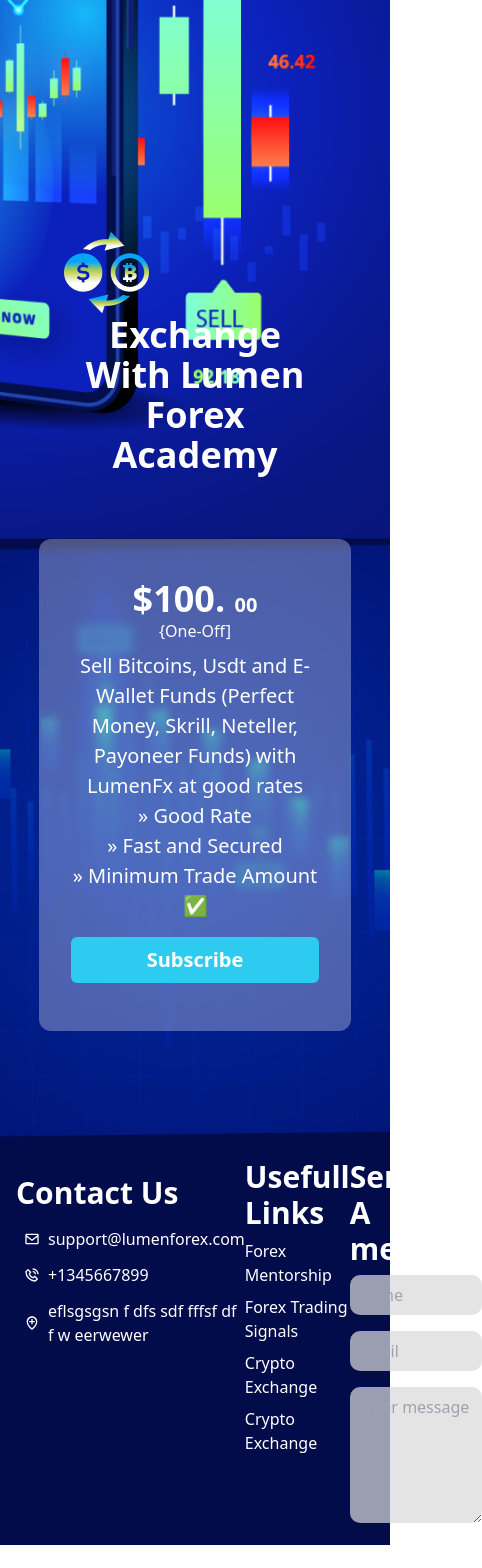
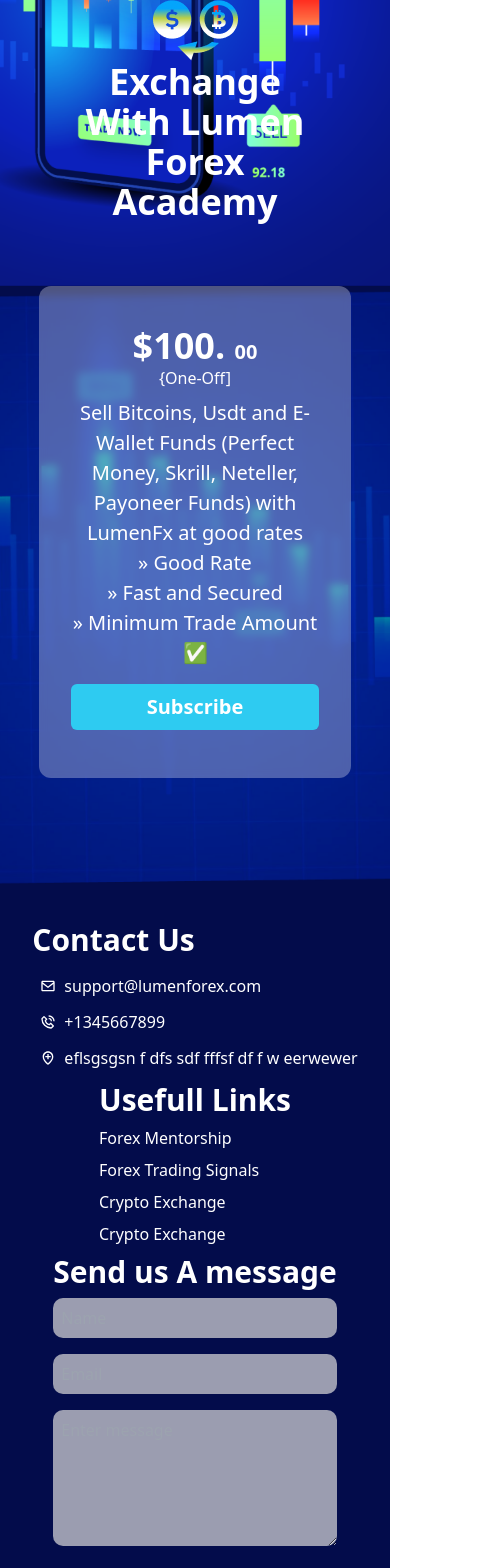
Before and after one commit to Nanocodes-Programming/forex-bang-frontend, a React (Create React App) app: page /exchange in a window 390 px wide. Shown: the part 305-1873 px from the top of the page, 482 px wide, since content can reach past the window. Before the commit the page ends 1850 px from the top, so only its background shows below. Built offline with nearby package versions, Linux system fonts and the light colour scheme.

Commit message:
uselinks modified

```diff
--- a/src/components/Footer.jsx
+++ b/src/components/Footer.jsx
@@ -5,7 +5,7 @@
 
 const Footer = () => {
   return (
-    <div className="flex justify-around p-[1rem] items-start bg-[#030C4B] text-white ">
+    <div className="flex flex-wrap justify-around p-[1rem] items-start bg-[#030C4B] text-white ">
       <FooterContact />
       <UseLInks />
       <FooterForm />
--- a/src/components/UseLInks.jsx
+++ b/src/components/UseLInks.jsx
@@ -3,7 +3,7 @@
 const UseLInks = () => {
   return (
     <div>
-      <h1 className="text-3xl font-bold">Usefull Links</h1>
+      <h1 className="text-3xl font-bold text-right">Usefull Links</h1>
       <p className="my-[0.5rem]">Forex Mentorship</p>
       <p className="my-[0.5rem]">Forex Trading Signals</p>
       <p className="my-[0.5rem]">Crypto Exchange</p>
--- a/src/components/Wrapper.jsx
+++ b/src/components/Wrapper.jsx
@@ -2,7 +2,7 @@
 
 const Wrapper = ({ children }) => {
   return (
-    <div className='h-[100vh] w-full bg-[url("/src/assets/img/herobg.png")] bg-cover md:bg-center bg-right relative bg-no-repeat '>
+    <div className='md:h-[100vh] h-[70vh] w-full bg-[url("/src/assets/img/herobg.png")] bg-cover md:bg-center bg-right relative bg-no-repeat '>
       {children}
     </div>
   );
--- a/src/pages/Exchanges.jsx
+++ b/src/pages/Exchanges.jsx
@@ -9,7 +9,7 @@
       <Wrapper>
         {/* home wrapper */}
         <div className="md:w-[40%] w-full md:text-right text-center h-full flex flex-col justify-end p-[4rem] items-start">
-          <img src={dollar} alt="" />
+          <img src={dollar} alt="" className="mx-auto"/>
           <h1 className="text-4xl font-bold text-white">
             Exchange With Lumen Forex Academy
           </h1>
```
